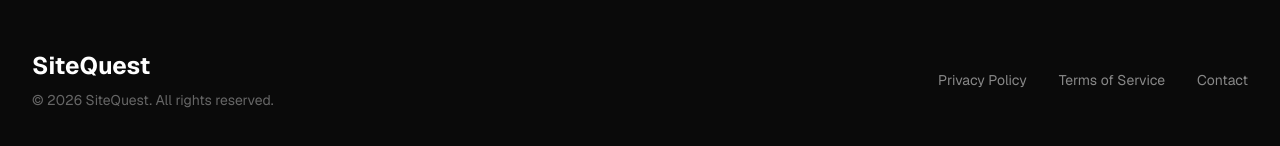
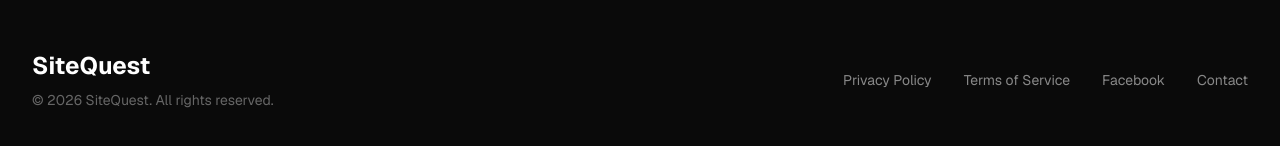
Before and after one commit to arinwalske/sitequest-web, a Next.js app: page / in a window 1280 px wide. Shown: the part 2404-2550 px from the top of the page. Built offline with nearby package versions, Linux system fonts and the light colour scheme.

Commit message:
adding a link to the facebook page.

```diff
--- a/app/page.tsx
+++ b/app/page.tsx
@@ -159,6 +159,7 @@ export default function HomePage() {
           <div className="flex gap-8">
             <a href="/privacy" className="text-sm text-[#888] hover:text-[#4CAF50] transition-colors">Privacy Policy</a>
             <a href="/terms" className="text-sm text-[#888] hover:text-[#4CAF50] transition-colors">Terms of Service</a>
+            <a href="https://facebook.com/sitequest.me" target="_blank" rel="noopener noreferrer" className="text-sm text-[#888] hover:text-[#4CAF50] transition-colors">Facebook</a>
             <a href="#" className="text-sm text-[#888] hover:text-[#4CAF50] transition-colors">Contact</a>
           </div>
         </div>
```
